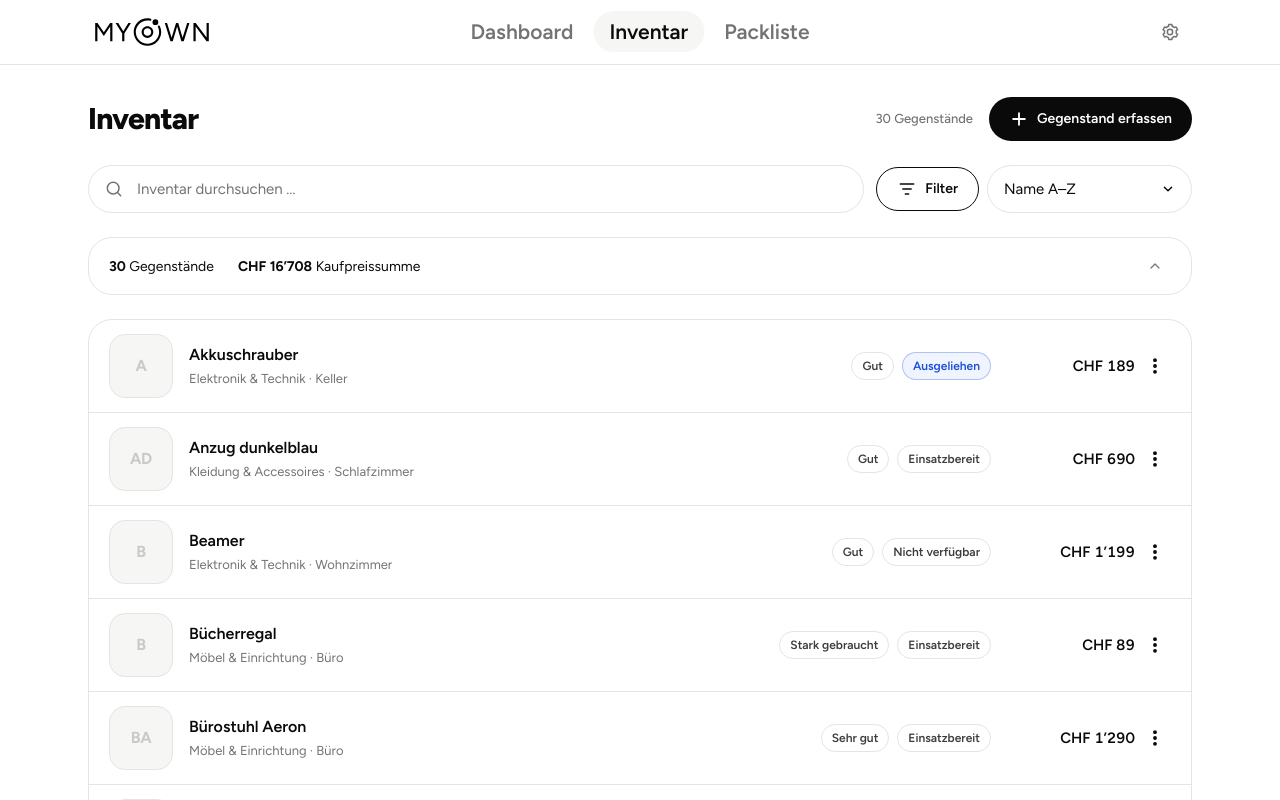
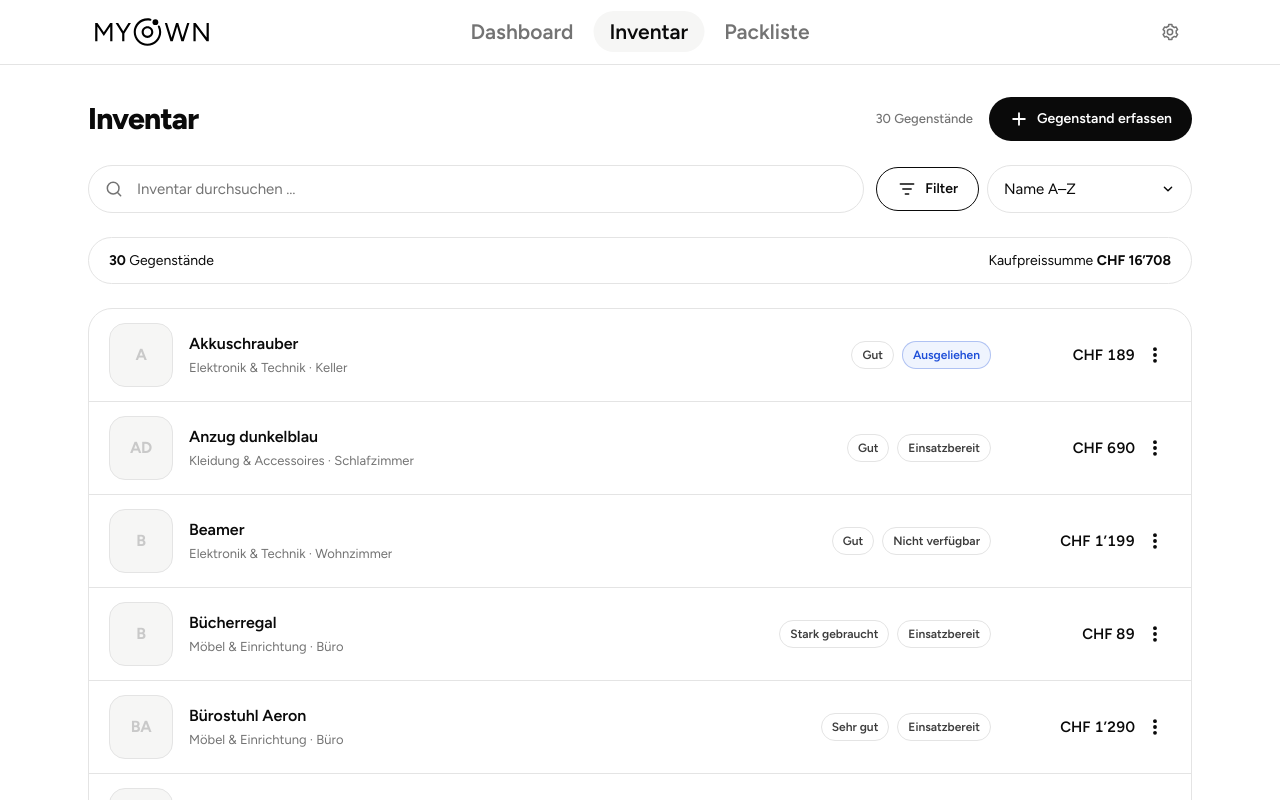
Before and after one commit to mrcldbrnr/web-app, a Next.js app: page /inventory in a window 1280 px wide. Shown: the top 800 px of the page. Built offline with nearby package versions, Linux system fonts and the light colour scheme.

Commit message:
inventar: kaufpreissumme ausrichtung

```diff
--- a/src/app/inventory/page.tsx
+++ b/src/app/inventory/page.tsx
@@ -8,13 +8,7 @@ import { FilterPanel } from "@/components/inventory/FilterPanel";
 import { ItemListRow } from "@/components/items/ItemListRow";
 import { Button, buttonClass } from "@/components/ui/Button";
 import { SelectInput } from "@/components/ui/Field";
-import {
-  ChevronDownIcon,
-  FilterIcon,
-  PlusIcon,
-  SearchIcon,
-} from "@/components/ui/Icons";
-import { cn } from "@/lib/cn";
+import { FilterIcon, PlusIcon, SearchIcon } from "@/components/ui/Icons";
 import { CATEGORIES } from "@/lib/constants";
 import { useInventory } from "@/lib/data/InventoryProvider";
 import { formatPrice } from "@/lib/format";
@@ -54,7 +48,6 @@ function InventoryView() {
   const [sort, setSort] = useState<SortId>("name_asc");
   const [filtersOpen, setFiltersOpen] = useState(false);
   const [showRetired, setShowRetired] = useState(false);
-  const [summaryVisible, setSummaryVisible] = useState(true);
 
   const activeFilterCount = countActiveFilters(filters);
 
@@ -160,39 +153,17 @@ function InventoryView() {
         onReset={() => setFilters(EMPTY_FILTERS)}
       />
 
-      <div className="card flex items-center justify-between gap-3 px-5 py-3">
-        {summaryVisible ? (
-          <div className="flex flex-wrap items-center gap-x-6 gap-y-1 text-[14px] text-ink">
+      <div className="card flex items-center justify-between gap-3 px-5 py-3 text-[14px] text-ink">
         <span>
           <span className="font-bold">{visibleItems.length}</span>{" "}
           {visibleItems.length === 1 ? "Gegenstand" : "Gegenstände"}
         </span>
         <span>
+          Kaufpreissumme{" "}
           <span className="font-bold">
             {formatPrice(visibleTotalPrice, data.settings.currencyLabel)}
-              </span>{" "}
-              Kaufpreissumme
           </span>
-          </div>
-        ) : (
-          <span className="text-[14px] text-muted">Werte ausgeblendet</span>
-        )}
-        <button
-          type="button"
-          onClick={() => setSummaryVisible((visible) => !visible)}
-          aria-expanded={summaryVisible}
-          aria-label={
-            summaryVisible ? "Werte ausblenden" : "Werte anzeigen"
-          }
-          className="inline-flex h-8 w-8 shrink-0 items-center justify-center rounded-full text-muted hover:bg-surface-soft hover:text-ink"
-        >
-          <ChevronDownIcon
-            className={cn(
-              "h-4 w-4 transition-transform",
-              summaryVisible && "rotate-180",
-            )}
-          />
-        </button>
+        </span>
       </div>
 
       {visibleItems.length === 0 ? (
```
Lines whose indentation alone changed are shown as unchanged.
